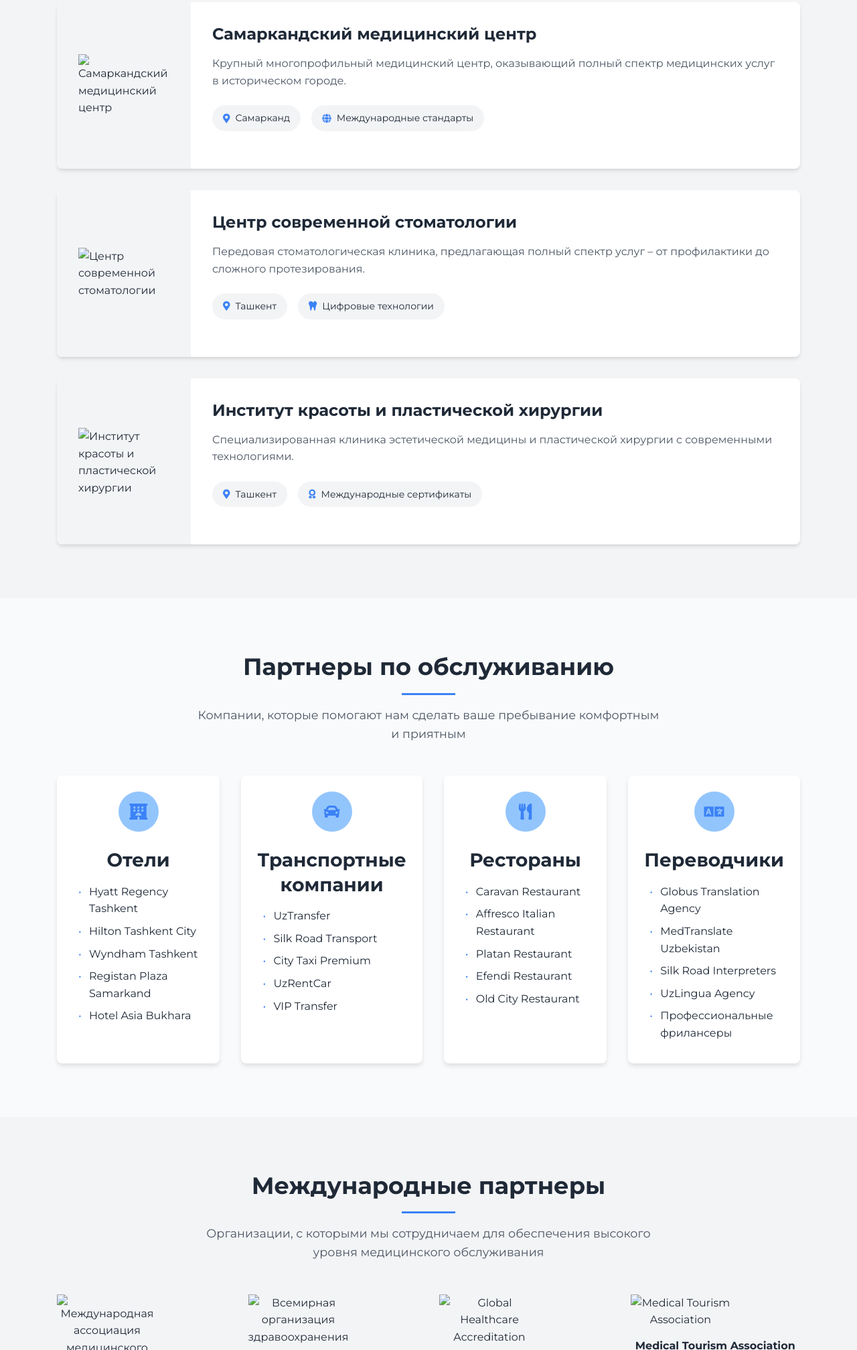
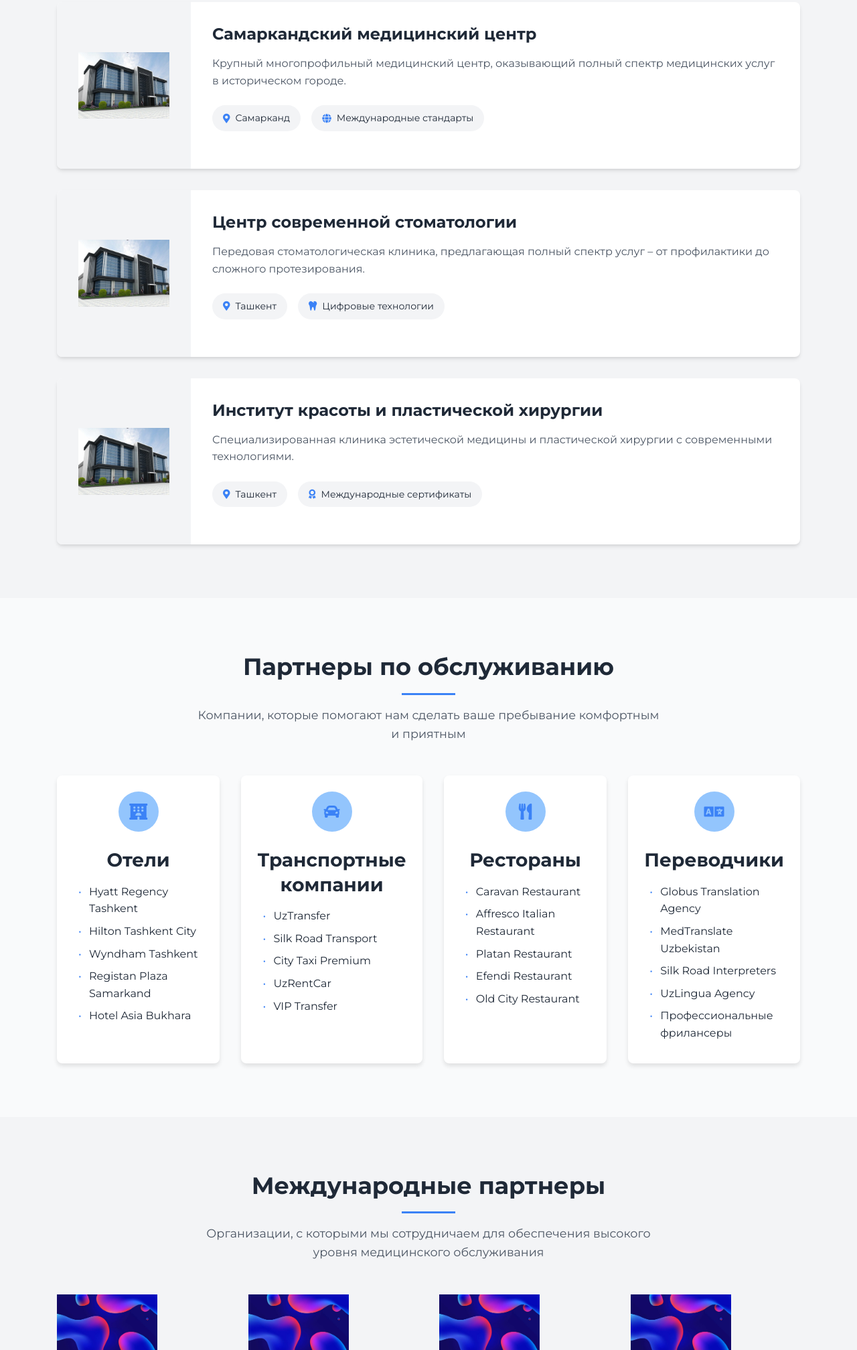
Before and after one commit to TheRizaev/medi, a plain HTML site: page partners.html in a window 1280 px wide. Shown: the part 2062-4078 px from the top of the page at 67% size. Drawn offline with Linux system fonts and the light colour scheme.

Commit message:
Add files via upload

```diff
--- a/partners.html
+++ b/partners.html
@@ -154,7 +154,7 @@
 
                 <div class="partner-card fade-in delay-1">
                     <div class="partner-logo">
-                        <img src="img/partners/partner-2.png" alt="Республиканский кардиологический центр">
+                        <img src="img/partners/partner-1.jpg" alt="Республиканский кардиологический центр">
                     </div>
                     <div class="partner-content">
                         <h3 class="partner-title">Республиканский кардиологический центр</h3>
@@ -168,7 +168,7 @@
 
                 <div class="partner-card fade-in delay-2">
                     <div class="partner-logo">
-                        <img src="img/partners/partner-3.png" alt="Республиканский онкологический научный центр">
+                        <img src="img/partners/partner-1.jpg" alt="Республиканский онкологический научный центр">
                     </div>
                     <div class="partner-content">
                         <h3 class="partner-title">Республиканский онкологический научный центр</h3>
@@ -182,7 +182,7 @@
 
                 <div class="partner-card fade-in">
                     <div class="partner-logo">
-                        <img src="img/partners/partner-4.png" alt="Самаркандский медицинский центр">
+                        <img src="img/partners/partner-1.jpg" alt="Самаркандский медицинский центр">
                     </div>
                     <div class="partner-content">
                         <h3 class="partner-title">Самаркандский медицинский центр</h3>
@@ -196,7 +196,7 @@
 
                 <div class="partner-card fade-in delay-1">
                     <div class="partner-logo">
-                        <img src="img/partners/partner-5.png" alt="Центр современной стоматологии">
+                        <img src="img/partners/partner-1.jpg" alt="Центр современной стоматологии">
                     </div>
                     <div class="partner-content">
                         <h3 class="partner-title">Центр современной стоматологии</h3>
@@ -210,7 +210,7 @@
 
                 <div class="partner-card fade-in delay-2">
                     <div class="partner-logo">
-                        <img src="img/partners/partner-6.png" alt="Институт красоты и пластической хирургии">
+                        <img src="img/partners/partner-1.jpg" alt="Институт красоты и пластической хирургии">
                     </div>
                     <div class="partner-content">
                         <h3 class="partner-title">Институт красоты и пластической хирургии</h3>
@@ -305,22 +305,22 @@
 
             <div class="international-partners fade-in">
                 <div class="international-partner">
-                    <img src="img/partners/international-1.png" alt="Международная ассоциация медицинского туризма">
+                    <img src="img/partners/international-1.jpg" alt="Международная ассоциация медицинского туризма">
                     <h3>Международная ассоциация медицинского туризма</h3>
                 </div>
 
                 <div class="international-partner">
-                    <img src="img/partners/international-2.png" alt="Всемирная организация здравоохранения">
+                    <img src="img/partners/international-1.jpg" alt="Всемирная организация здравоохранения">
                     <h3>Всемирная организация здравоохранения</h3>
                 </div>
 
                 <div class="international-partner">
-                    <img src="img/partners/international-3.png" alt="Global Healthcare Accreditation">
+                    <img src="img/partners/international-1.jpg" alt="Global Healthcare Accreditation">
                     <h3>Global Healthcare Accreditation</h3>
                 </div>
 
                 <div class="international-partner">
-                    <img src="img/partners/international-4.png" alt="Medical Tourism Association">
+                    <img src="img/partners/international-1.jpg" alt="Medical Tourism Association">
                     <h3>Medical Tourism Association</h3>
                 </div>
             </div>
```
Also changed, not shown: news.html (+5 -5 lines), img/hero-image.jpg (added), img/news/news-1.jpg (added), img/partners/international-1.jpg (added), img/partners/partner-1.jpg (added), img/services/cardiology.jpg (added), img/services/checkup.jpg (added), img/services/dental.jpg (added), img/services/orthopedics.jpg (added), img/services/plastic.jpg (added), img/services/spa.jpg (added).
